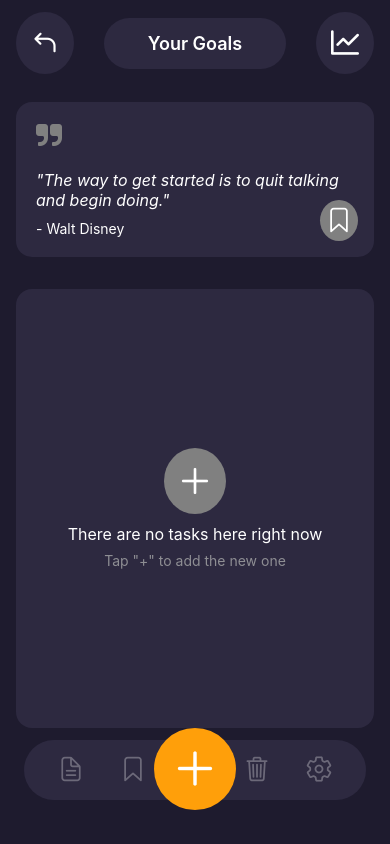
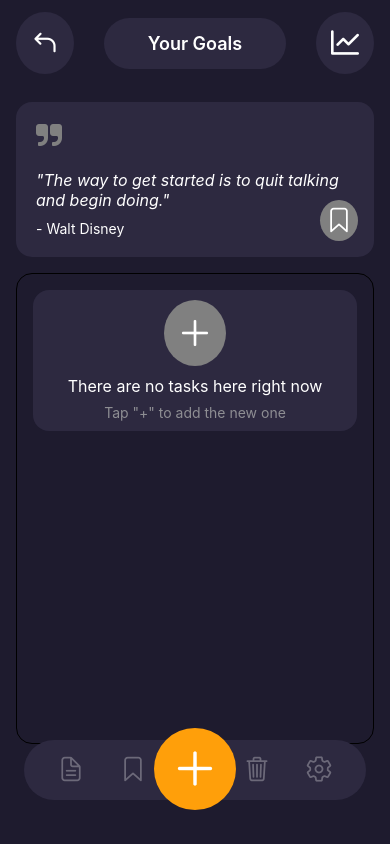
Before and after one commit to Vachek-hooves/Pragmatrack, a React Native app: screen /Add in a window 390 px wide. Built offline with nearby package versions, Linux system fonts and the light colour scheme.

Commit message:
update styles

```diff
--- a/screen/tab/TabMainScreen.js
+++ b/screen/tab/TabMainScreen.js
@@ -1,4 +1,4 @@
-import {StyleSheet, Text, View, SafeAreaView, TouchableOpacity} from 'react-native';
+import {StyleSheet, Text, View, SafeAreaView, TouchableOpacity, ScrollView} from 'react-native';
 import React from 'react';
 import {useAppContext} from '../../store/context';
 import Icon from 'react-native-vector-icons/Ionicons';
@@ -36,10 +36,12 @@ const TabMainScreen = () => {
         </TouchableOpacity>
       </View>
 
+<View style={styles.taskContainer}>
+
+  <ScrollView style={{flex: 1}}>
+
       {/* Empty State */}
       <View style={styles.emptyStateContainer}>
-
-
         <TouchableOpacity style={styles.emptyStateTextContainer}>
           <Icon name="add" size={42} color="#FFFFFF" />
         </TouchableOpacity>
@@ -48,6 +50,8 @@ const TabMainScreen = () => {
         </Text>
         <Text style={styles.addTaskText}>Tap "+" to add the new one</Text>
       </View>
+  </ScrollView>
+</View>
       <View style={{height: 100}} />
     </SafeAreaView>
   );
@@ -134,6 +138,8 @@ const styles = StyleSheet.create({
     backgroundColor: '#2D2940',
     margin: 16,
     borderRadius: 16,
+    padding: 10,
+
   },
   plusIcon: {
     fontSize: 40,
@@ -149,4 +155,10 @@ const styles = StyleSheet.create({
     color: '#8E8E93',
     fontSize: 14,
   },
+  taskContainer: {
+    flex: 1,
+    borderWidth: 1,
+    marginHorizontal: 16,
+    borderRadius: 16,
+  },
 });
```
